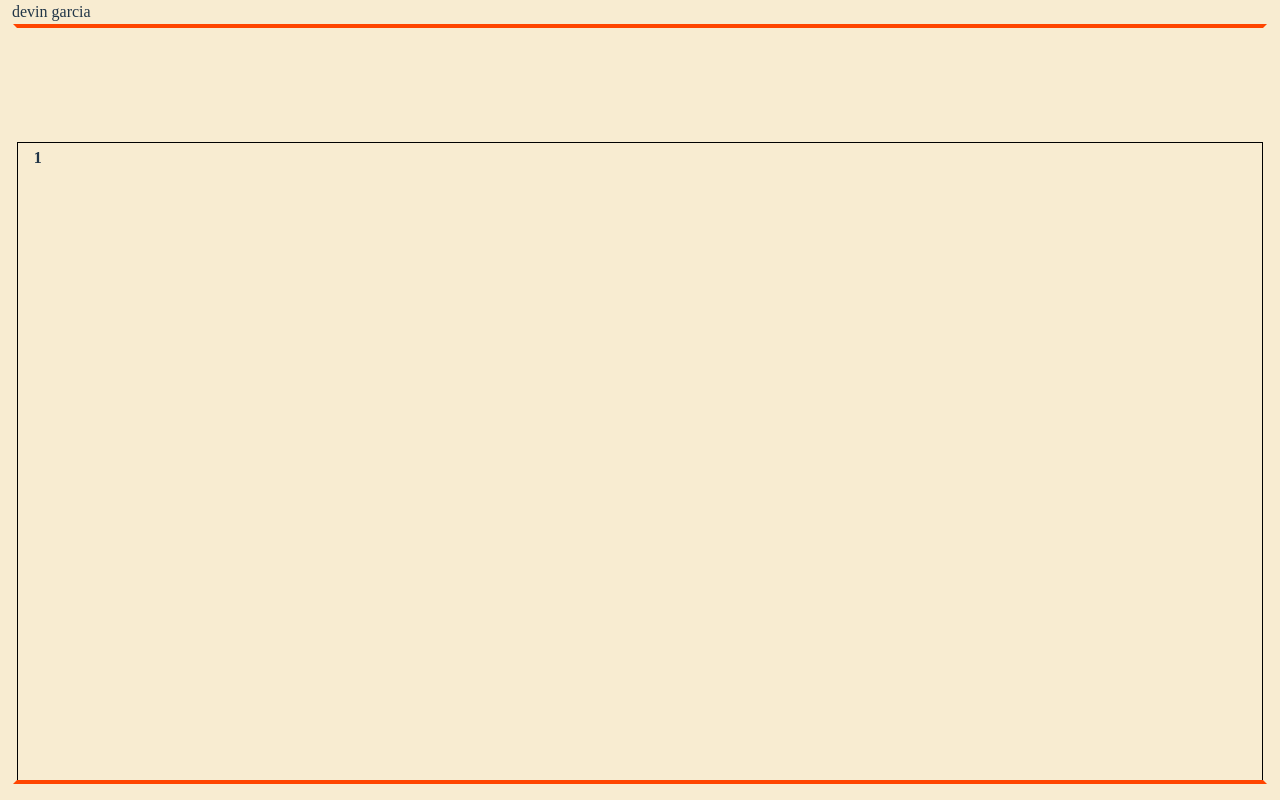
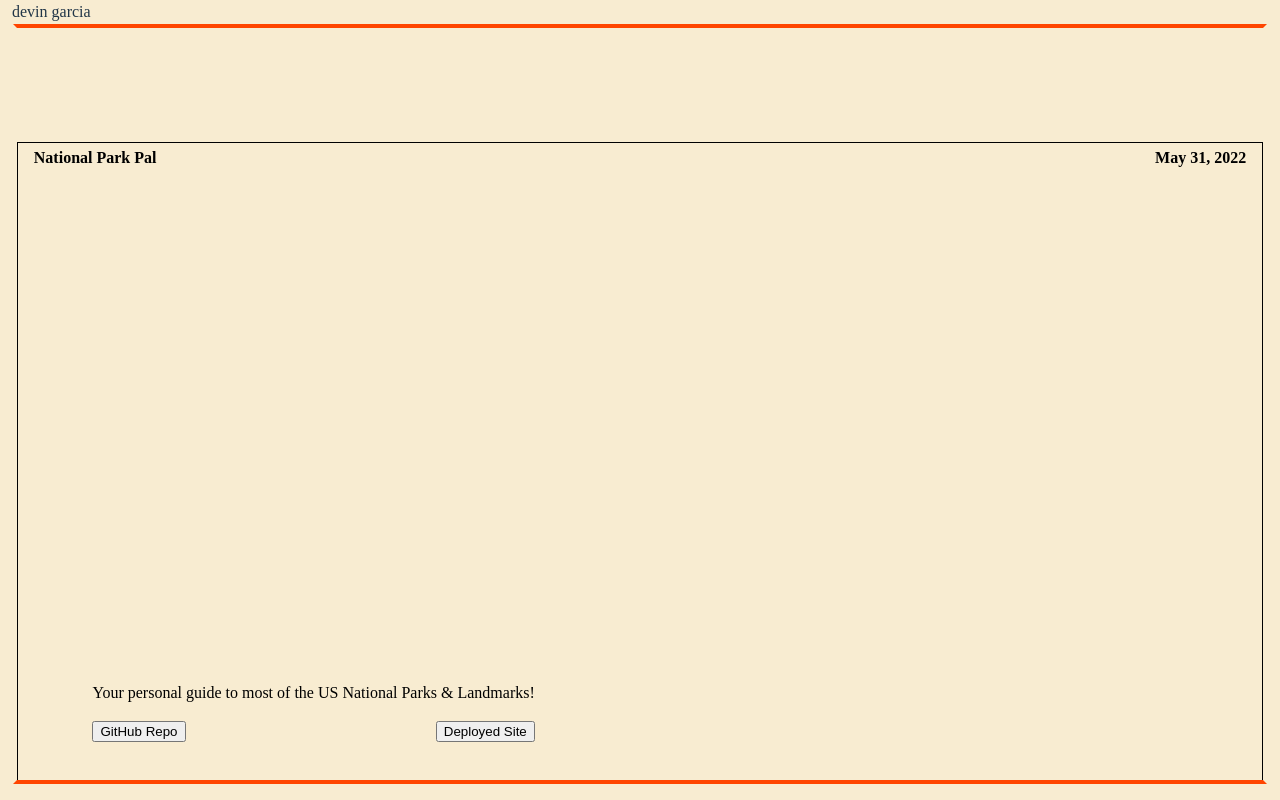
Before and after one commit to batmanonwheels/devin-garcia, a React (Vite) app: page /works in a window 1280 px wide. Built offline with nearby package versions, Linux system fonts and the light colour scheme.

Commit message:
refactored scroll effect function

```diff
--- a/src/components/Portfolio.tsx
+++ b/src/components/Portfolio.tsx
@@ -1,156 +1,162 @@
 import { useRef, RefObject, useState } from 'react';
 import PortfolioContainer from './PortfolioContainer';
-import { projects, Project } from '../data/works';
+import { revProjects as projects, Project } from '../data/works';
+
+interface EventElements extends HTMLDivElement {
+	target: EventTarget;
+	previousContainer: Element;
+	nextContainer: Element;
+}
 
 export default function Portfolio() {
 	// create an array to store the copied div elements
-	const [copiedDivs, setCopiedDivs] = useState<Object[]>([]);
-
-	const carouselContainer: Element | null =
-		document.querySelector(`#portfolio`);
-
-	const portfolioContainers: NodeListOf<Element> =
-		document.querySelectorAll(`.container`);
+	const [copiedProjects, setCopiedProjects] = useState<Project[]>([]);
 
 	// const managePreviousContainer = (
-	// 	e,
-	// 	currentIndex: number,
-	// 	scrollY: number,
-	// 	portfolioContainerHeight: number
+	// 	target: Partial<EventElements>,
+	// 	previousContainer: Partial<EventElements>,
+	// 	currentIndex: number
 	// ): void => {
-	// if (e.target.childNodes[0].childNodes.length >= 3) {
-	// 	e.target.childNodes[0].removeChild(e.target.childNodes[0].childNodes[0]);
-	// }
-	// if (e.target.childNodes[0].childNodes[0]) {
-	// 	e.target.childNodes[0].removeChild(e.target.childNodes[0].childNodes[0]);
-	// } else if (e.target.childNodes[0].childNodes[1]) {
-	// 	e.target.childNodes[0].removeChild(e.target.childNodes[0].childNodes[1]);
-	// } else if (e.target.childNodes[0].childNodes[2]) {
-	// 	e.target.childNodes[0].removeChild(e.target.childNodes[0].childNodes[2]);
-	// }
+	// 	let tempArr: Project[] = [];
 
-	// if (
-	// 	 &&
-	// 	!e.target.childNodes[0].contains(
-	// 		e.target.childNodes[1].childNodes[currentIndex]
-	// 	)
-	// ) {
-	// 	console.log(1, currentIndex);
-	// 	e.target.childNodes[0].appendChild(
-	// 		e.target.childNodes[1].childNodes[currentIndex]?.cloneNode(true)
-	// 	);
-	// } else if (
-	// 	currentIndex - 1 >= 0 &&
-	// 	!e.target.childNodes[0].contains(
-	// 		e.target.childNodes[1].childNodes[currentIndex - 1]
-	// 	)
-	// ) {
-	// 	console.log(2, currentIndex);
-	// 	e.target.childNodes[0].appendChild(
-	// 		e.target.childNodes[1].childNodes[currentIndex - 1]?.cloneNode(true)
-	// 	);
-	// } else if (
-	// 	currentIndex - 2 >= 0 &&
-	// 	!e.target.childNodes[0].contains(
-	// 		e.target.childNodes[1].childNodes[currentIndex - 2]
-	// 	)
-	// ) {
-	// 	console.log(3, currentIndex);
-	// 	e.target.childNodes[0].appendChild(
-	// 		e.target.childNodes[1].childNodes[currentIndex - 2]?.cloneNode(true)
-	// 	);
-	// }
+	// 	if (currentIndex >= 2) {
+	// 		tempArr.push(
+	// 			projects[currentIndex - 2],
+	// 			projects[currentIndex - 1],
+	// 			projects[currentIndex]
+	// 		);
+	// 	} else if (currentIndex == 1) {
+	// 		tempArr.push(projects[currentIndex - 1], projects[currentIndex]);
+	// 	} else if (currentIndex == 0) {
+	// 		tempArr.push(projects[currentIndex]);
+	// 	}
+	// target.children[1].children[
+	// 	currentIndex + 1
+	// ].children[0].children[0].style.top =
+	// 	(previousContainer!.offsetHeight / 3) * previousContainer!.children.length +
+	// 	'px';
+	// 	// console.log(tempArr);
+	// 	setCopiedProjects(tempArr);
 	// };
-	// console.log(copiedDivs);
 
-	const managePreviousContainer = (
-		e,
-		currentIndex: number,
-		scrollY: number,
-		portfolioContainerHeight: number
-	): void => {
-		setCopiedDivs([]);
-		let tempArr: Object[] = [];
+	const handleScroll = (e: React.UIEvent<HTMLDivElement>): void => {
+		const { target }: Partial<EventElements> = e;
+		const previousContainer: Partial<EventElements> = e.target.children[0];
+		const nextContainer: Partial<EventElements> = e.target!.children[1];
 
-		// if (tempArr.length >= 3) {
-		// 	tempArr.pop();
-		// }
-
-		if (currentIndex >= 2) {
-			tempArr.push(
-				projects[currentIndex - 2],
-				projects[currentIndex - 1],
-				projects[currentIndex]
-			);
-		} else if (currentIndex == 1) {
-			tempArr.push(projects[currentIndex - 1], projects[currentIndex]);
-		} else if (currentIndex == 0) {
-			tempArr.push(projects[currentIndex]);
-		}
-
-		console.log(copiedDivs, tempArr);
-
-		setCopiedDivs(tempArr);
-	};
-
-	const handleScroll = (e): void => {
+		if (target && previousContainer && nextContainer) {
 			//get height of next container
-		const carouselHeight: number = e.target.children[1].offsetHeight;
+			const carouselHeight: number = nextContainer?.offsetHeight;
 
 			//get height of a previous container child
 			const previousContainerDivHeight: number =
-			e.target.children[0].offsetHeight / 3;
+				previousContainer?.offsetHeight / 3;
 
 			//get current y position minus height of previous container
 			let scrollY: number =
-			e.target.scrollTop -
-			e.target.children[0].offsetHeight +
-			previousContainerDivHeight +
-			previousContainerDivHeight * e.target.children[0].children.length;
-
-		//get index of portfolio container currently on screen
-		const currentIndex = Math.trunc((scrollY / carouselHeight) * 10) - 1;
+				target.scrollTop -
+				previousContainer.offsetHeight -
+				previousContainerDivHeight * copiedProjects.length;
 
 			//height of single portfolio container
 			const portfolioContainerHeight: number =
-			e.target.children[1].children[0].offsetHeight;
+				nextContainer.children[0].offsetHeight;
 
-		//if the index is greater than or equal to 0, invoke function & change top attribute of each portfolio container
-		if (currentIndex >= 0) {
-			managePreviousContainer(
-				e,
-				currentIndex,
-				scrollY,
-				portfolioContainerHeight
+			//get index of portfolio container currently on screen
+			const currentIndex =
+				Math.trunc(
+					(scrollY / (carouselHeight - portfolioContainerHeight * 2)) * 10
+				) - 1;
+
+			//change top attribute of each portfolio container based on how many elements are in the previous container
+			target.children[1].children[
+				currentIndex + 1
+			].children[0].children[0].style.top =
+				(previousContainer!.offsetHeight / 3) * copiedProjects.length + 'px';
+			// console.log(scrollY, currentIndex, portfolioContainerHeight * 0.1);
+
+			// const pastProjects: Project[] = projects.filter(
+			// 	(project) =>
+			// 		project.id <=
+			// 			Math.trunc(
+			// 				(scrollY / (carouselHeight - portfolioContainerHeight * 2)) * 10
+			// 			) &&
+			// 		project.id >=
+			// 			Math.trunc(
+			// 				(scrollY / (carouselHeight - portfolioContainerHeight * 2)) * 10
+			// 			) -
+			// 				2
+			// );
+
+			console.log(
+				Math.floor(
+					(scrollY / (carouselHeight - portfolioContainerHeight * 2.5)) * 10
+				)
 			);
-			e.target.children[1].children[currentIndex + 1].style.top =
-				(e.target.children[0].offsetHeight / 3) *
-					e.target.children[0].children.length +
-				'px';
 
-			e.target.children[0].children[currentIndex + 1].children[0].style.top =
-				10 + '%';
-		} else if (currentIndex <= 0 && e.target.childNodes[0].childNodes[0]) {
-			e.target.childNodes[0].removeChild(e.target.childNodes[0].childNodes[0]);
+			setCopiedProjects(
+				projects.filter(
+					(project) =>
+						project.id <=
+							Math.trunc(
+								(scrollY / (carouselHeight - portfolioContainerHeight * 2.5)) *
+									10
+							) &&
+						project.id >=
+							Math.trunc(
+								(scrollY / (carouselHeight - portfolioContainerHeight * 2.5)) *
+									10
+							) -
+								2
+				)
+			);
+
+			// //if the index is greater than or equal to 0
+			// if (currentIndex >= 0) {
+			// 	setCopiedProjects([]); //
+			// 	// managePreviousContainer(target, previousContainer, currentIndex);
+			// } else if (currentIndex <= 0 && target.childNodes[0].childNodes[0]) {
+			// 	setCopiedProjects([]);
+			// }
 		}
 	};
 
 	return (
 		<div
-			onScroll={(e) => {
+			onScroll={(e: React.UIEvent<HTMLDivElement>) => {
 				handleScroll(e);
 			}}
 			className='carousel-container'
 			id='portfolio'
 		>
 			<div className='previous-containers'>
-				{copiedDivs.map((project: Object, i: number) => (
-					<PortfolioContainer key={i} id={i} project={project} />
+				{copiedProjects.map((project: Project, i: number) => (
+					<PortfolioContainer
+						key={i}
+						id={project.id}
+						name={project.name}
+						image={project.image}
+						dateCreated={project.date_created}
+						deployedLink={project.deployed_link}
+						githubLink={project.github_link}
+						description={project.description}
+						previousContainer={true}
+					/>
 				))}
 			</div>
 			<div className='next-containers'>
-				{projects.reverse().map((project: Object, i: number) => (
-					<PortfolioContainer key={i} id={i} project={project} />
+				{projects.map((project: Project, i: number) => (
+					<PortfolioContainer
+						key={i}
+						id={project.id}
+						name={project.name}
+						image={project.image}
+						dateCreated={project.date_created}
+						deployedLink={project.deployed_link}
+						githubLink={project.github_link}
+						description={project.description}
+						previousContainer={false}
+					/>
 				))}
 			</div>
 		</div>
--- a/src/components/PortfolioContainer.tsx
+++ b/src/components/PortfolioContainer.tsx
@@ -3,39 +3,59 @@ import { Project } from '../data/works';
 
 interface PortfolioContainerProps {
 	id: number;
-	project: Project;
+	name: string;
+	image: string;
+	dateCreated: string;
+	deployedLink?: string;
+	githubLink: string;
+	description: string;
+	previousContainer: boolean;
 }
 
 export default function PortfolioContainer({
 	id,
-	project,
+	name,
+	image,
+	dateCreated,
+	deployedLink,
+	githubLink,
+	description,
+	previousContainer,
 }: PortfolioContainerProps) {
 	return (
-		<div id={`item-${id}`} className='container'>
-			<h4 className='container-heading'>{project.id}</h4>
+		<div id={`${id}`} className='container'>
+			{previousContainer ? (
+				<a className='jump-to-entry' href={`#${id}`}>
+					<div className='container-heading'>
+						<h4>{name}</h4>
+						<h4>{dateCreated}</h4>
+					</div>
+				</a>
+			) : (
+				<>
+					<a className='site-link' href={githubLink}>
+						<div className='container-heading'>
+							<h4>{name}</h4>
+							<h4>{dateCreated}</h4>
+						</div>
+						<div className='container-content'>
+							{/* <img
+								className='container-image'
+								alt={`photo of ${name}`}
+								src={image}
+							/> */}
+
+							<div className='container-info'>
+								<p className='container-description'>{description}</p>
+								<div className='container-buttons'>
+									<button className='github-link'>GitHub Repo</button>
+									<button className='github-link'>Deployed Site</button>
+								</div>
+							</div>
+						</div>
+					</a>
+				</>
+			)}
 		</div>
 	);
 }
-
-// if (Math.round(portfolioContainerYPos) == 0) {
-// }
-
-// get the distance between the top of the document and the top of the div element
-// const divHeight: number = portfolioContainer?.scrollTop;
-
-// if (
-// 	carouselTop - divHeight / 9 >= divHeight &&
-// 	copiedDivs.length < 3 &&
-// 	!copiedDivs.includes(portfolioContainer)
-// ) {
-// 	// create a copy of the portfolio container div element
-// 	const copiedDiv: Node = portfolioContainer?.cloneNode(true);
-
-// 	copiedDivs.push(copiedDiv);
-// 	// add the copied div element to the previous container div
-// 	previousContainer.current?.appendChild(copiedDiv);
-// } else if (carouselTop <= divHeight && copiedDivs.length > 0) {
-// 	// remove the oldest copied div element from the previous container div
-// 	const oldestDiv: Node | undefined = copiedDivs?.shift();
-// 	previousContainer.current?.removeChild(oldestDiv);
-// }
--- a/src/components/styles/App.css
+++ b/src/components/styles/App.css
@@ -9,6 +9,10 @@
 	font-size: 1rem;
 	margin: 0;
 	padding-left: 0.75rem;
+}
+a {
+	text-decoration: none;
+	color: black;
 }
 
 .carousel-container {
@@ -44,17 +48,68 @@
 	max-height: 85%;
 	margin: auto;
 	border: 0.05em solid black;
-	background-color: var(--cream);
+	/* background-color: var(--cream); */
 	/* border-radius: 0.5rem; */
 	z-index: inherit;
 }
+.previous-containers > .container {
+	background-color: var(--cream);
+}
+.previous-containers > .container > .container-content {
+	display: none;
+}
+.previous-containers > .container > .container-buttons {
+	display: none;
+}
 
 .container-heading {
+	position: sticky;
+	top: 0%;
+	display: flex;
+	justify-content: space-between;
+	background-color: var(--cream);
+	z-index: 1;
+}
+.container-heading > h4 {
 	margin: 0.2rem;
 	margin-left: 1rem;
-	position: sticky;
-	top: 1%;
+	margin-right: 1rem;
 	font-size: 1rem;
+}
+.container-content {
+	max-width: 100%;
+	height: 100%;
+	z-index: inherit;
+}
+
+.container-image {
+	max-width: 150%;
+	/* width: 100%; */
+	object-fit: fill;
+	margin: auto;
+	z-index: -1;
+}
+
+.site-link {
+	height: 100%;
+	width: 100%;
+	z-index: -1;
+}
+
+.container-info {
+	position: absolute;
+	bottom: 6%;
+	padding-inline: 6%;
+
+	align-items: end;
+}
+.container-buttons {
+	display: flex;
+	justify-content: space-between;
+}
+
+.container-buttons > button {
+	z-index: 0;
 }
 
 .previous-containers > .container {
--- a/src/data/works.ts
+++ b/src/data/works.ts
@@ -8,20 +8,9 @@ export interface Project {
 	description: string;
 }
 
-export const projects: Array<Project> = [
+const projects: Array<Project> = [
 	{
-		id: 1,
-		name: 'NoteAbility',
-		image:
-			'https://user-images.githubusercontent.com/5254749/217098731-71317e59-c0e9-4489-910f-ddb2c117a8a7.png',
-		date_created: '',
-		deployed_link: '',
-		github_link: 'https://github.com/batmanonwheels/noteability',
-		description:
-			'Noteability is a game that allows you to play a song on a virtual piano and have your friends guess the name of it!',
-	},
-	{
-		id: 2,
+		id: 12,
 		name: 'NoteAbility',
 		image:
 			'https://user-images.githubusercontent.com/5254749/217098731-71317e59-c0e9-4489-910f-ddb2c117a8a7.png',
@@ -29,40 +18,62 @@ export const projects: Array<Project> = [
 		deployed_link: '',
 		github_link: 'https://github.com/batmanonwheels/noteability',
 		description:
-			'Noteability is a game that allows you to play a song on a virtual piano and have your friends guess the name of it!',
+			'Play a song on a virtual piano and have your friends guess the name of it!',
 	},
 	{
-		id: 3,
-		name: 'NoteAbility',
+		id: 11,
+		name: 'Synesthesia',
+		image:
+			'https://user-images.githubusercontent.com/5254749/188505347-d56efbd4-b775-4f18-bbbd-e49b558368e7.png',
+		date_created: 'Aug 9, 2022',
+		deployed_link: '',
+		github_link: 'https://github.com/batmanonwheels/noteability',
+		description:
+			"View your recent Spotify listening history and write reviews for your favorite songs. You're seeing sounds.",
+	},
+	{
+		id: 10,
+		name: 'GameSquad',
 		image:
 			'https://user-images.githubusercontent.com/5254749/217098731-71317e59-c0e9-4489-910f-ddb2c117a8a7.png',
-		date_created: '',
+		date_created: 'Jul 28, 2022',
 		deployed_link: '',
-		github_link: 'https://github.com/batmanonwheels/noteability',
+		github_link: 'https://github.com/batmanonwheels/game_squad_frontend',
 		description:
 			'Noteability is a game that allows you to play a song on a virtual piano and have your friends guess the name of it!',
 	},
 	{
-		id: 4,
-		name: 'NoteAbility',
+		id: 9,
+		name: 'The Ship',
+		image:
+			'https://user-images.githubusercontent.com/5254749/188505347-d56efbd4-b775-4f18-bbbd-e49b558368e7.png',
+		date_created: 'Jul 11, 2022',
+		deployed_link: '',
+		github_link: 'https://github.com/bro-san/the-SHIP-frontend',
+		description:
+			'A safe haven where weebs and weebs alike can view their favorite waifus and husbandos and choose who they think belongs together!',
+	},
+	{
+		id: 8,
+		name: 'Kitty Collective',
 		image:
 			'https://user-images.githubusercontent.com/5254749/217098731-71317e59-c0e9-4489-910f-ddb2c117a8a7.png',
-		date_created: 'Nov 21, 2022',
+		date_created: 'Jun 20, 2022',
 		deployed_link: '',
 		github_link: 'https://github.com/batmanonwheels/noteability',
 		description:
-			'Noteability is a game that allows you to play a song on a virtual piano and have your friends guess the name of it!',
+			'Browse a vast array of cats, select their favorites, and even add to the collections!',
 	},
 	{
-		id: 5,
-		name: 'NoteAbility',
+		id: 7,
+		name: 'National Park Pal',
 		image:
-			'https://user-images.githubusercontent.com/5254749/217098731-71317e59-c0e9-4489-910f-ddb2c117a8a7.png',
-		date_created: '',
-		deployed_link: '',
-		github_link: 'https://github.com/batmanonwheels/noteability',
+			'https://user-images.githubusercontent.com/5254749/188505347-d56efbd4-b775-4f18-bbbd-e49b558368e7.png',
+		date_created: 'May 31, 2022',
+		deployed_link: 'https://hkassow.github.io/phase-1-parks-project/',
+		github_link: 'https://github.com/hkassow/phase-1-parks-project',
 		description:
-			'Noteability is a game that allows you to play a song on a virtual piano and have your friends guess the name of it!',
+			'Your personal guide to most of the US National Parks & Landmarks!',
 	},
 	{
 		id: 6,
@@ -73,50 +84,74 @@ export const projects: Array<Project> = [
 		deployed_link: '',
 		github_link: 'https://github.com/batmanonwheels/noteability',
 		description:
-			'Noteability is a game that allows you to play a song on a virtual piano and have your friends guess the name of it!',
+			'Play a song on a virtual piano and have your friends guess the name of it!',
 	},
 	{
-		id: 7,
-		name: 'NoteAbility',
+		id: 5,
+		name: 'Synesthesia',
+		image:
+			'https://user-images.githubusercontent.com/5254749/188505347-d56efbd4-b775-4f18-bbbd-e49b558368e7.png',
+		date_created: 'Aug 9, 2022',
+		deployed_link: '',
+		github_link: 'https://github.com/batmanonwheels/noteability',
+		description:
+			"View your recent Spotify listening history and write reviews for your favorite songs. You're seeing sounds.",
+	},
+	{
+		id: 4,
+		name: 'GameSquad',
 		image:
 			'https://user-images.githubusercontent.com/5254749/217098731-71317e59-c0e9-4489-910f-ddb2c117a8a7.png',
-		date_created: '',
+		date_created: 'Jul 28, 2022',
 		deployed_link: '',
-		github_link: 'https://github.com/batmanonwheels/noteability',
+		github_link: 'https://github.com/batmanonwheels/game_squad_frontend',
 		description:
 			'Noteability is a game that allows you to play a song on a virtual piano and have your friends guess the name of it!',
 	},
 	{
-		id: 8,
-		name: 'NoteAbility',
+		id: 3,
+		name: 'The Ship',
+		image:
+			'https://user-images.githubusercontent.com/5254749/188505347-d56efbd4-b775-4f18-bbbd-e49b558368e7.png',
+		date_created: 'Jul 11, 2022',
+		deployed_link: '',
+		github_link: 'https://github.com/bro-san/the-SHIP-frontend',
+		description:
+			'A safe haven where weebs and weebs alike can view their favorite waifus and husbandos and choose who they think belongs together!',
+	},
+	{
+		id: 2,
+		name: 'Kitty Collective',
 		image:
 			'https://user-images.githubusercontent.com/5254749/217098731-71317e59-c0e9-4489-910f-ddb2c117a8a7.png',
-		date_created: 'Nov 21, 2022',
+		date_created: 'Jun 20, 2022',
 		deployed_link: '',
 		github_link: 'https://github.com/batmanonwheels/noteability',
 		description:
-			'Noteability is a game that allows you to play a song on a virtual piano and have your friends guess the name of it!',
+			'Browse a vast array of cats, select their favorites, and even add to the collections!',
 	},
 	{
-		id: 9,
-		name: 'NoteAbility',
+		id: 1,
+		name: 'National Park Pal',
 		image:
-			'https://user-images.githubusercontent.com/5254749/217098731-71317e59-c0e9-4489-910f-ddb2c117a8a7.png',
-		date_created: '',
-		deployed_link: '',
-		github_link: 'https://github.com/batmanonwheels/noteability',
+			'https://user-images.githubusercontent.com/5254749/188505347-d56efbd4-b775-4f18-bbbd-e49b558368e7.png',
+		date_created: 'May 31, 2022',
+		deployed_link: 'https://hkassow.github.io/phase-1-parks-project/',
+		github_link: 'https://github.com/hkassow/phase-1-parks-project',
 		description:
-			'Noteability is a game that allows you to play a song on a virtual piano and have your friends guess the name of it!',
-	},
-	{
-		id: 10,
-		name: 'NoteAbility',
-		image:
-			'https://user-images.githubusercontent.com/5254749/217098731-71317e59-c0e9-4489-910f-ddb2c117a8a7.png',
-		date_created: 'Nov 21, 2022',
-		deployed_link: '',
-		github_link: 'https://github.com/batmanonwheels/noteability',
-		description:
-			'Noteability is a game that allows you to play a song on a virtual piano and have your friends guess the name of it!',
+			'Your personal guide to most of the US National Parks & Landmarks!',
 	},
 ];
+// {
+// 	id: 10,
+// 	name: 'NoteAbility',
+// 	image:
+// 		'https://user-images.githubusercontent.com/5254749/217098731-71317e59-c0e9-4489-910f-ddb2c117a8a7.png',
+// 	date_created: 'Nov 21, 2022',
+// 	deployed_link: '',
+// 	github_link: 'https://github.com/batmanonwheels/noteability',
+// 	description:
+// 		'Noteability is a game that allows you to play a song on a virtual piano and have your friends guess the name of it!',
+// },
+
+export const revProjects: Project[] = projects.reverse();
```
Lines whose indentation alone changed are shown as unchanged.
